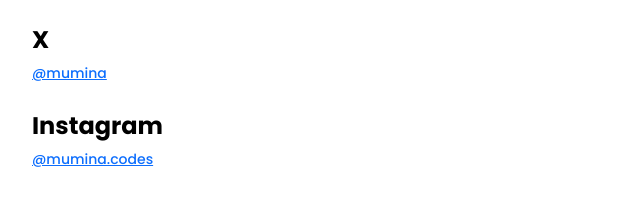
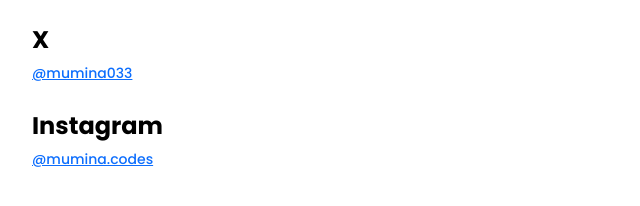
Before and after one commit to Mumina033/portfolio-project, a plain HTML site: page contact.html in a window 1280 px wide. Shown: the part 222-428 px from the top of the page, 80-720 px from the left. Drawn offline with nearby package versions, Linux system fonts and the light colour scheme.

Commit message:
added a new placeholder link directing to X

```diff
--- a/contact.html
+++ b/contact.html
@@ -27,7 +27,7 @@
         </p>
         <h3>X</h3>
         <p>
-          <a href="https://www.x.com/mumina" target="_blank"> @mumina</a>
+          <a href="https://www.x.com/mumina033" target="_blank"> @mumina033</a>
         </p>
         <h3>Instagram</h3>
         <p>
```
